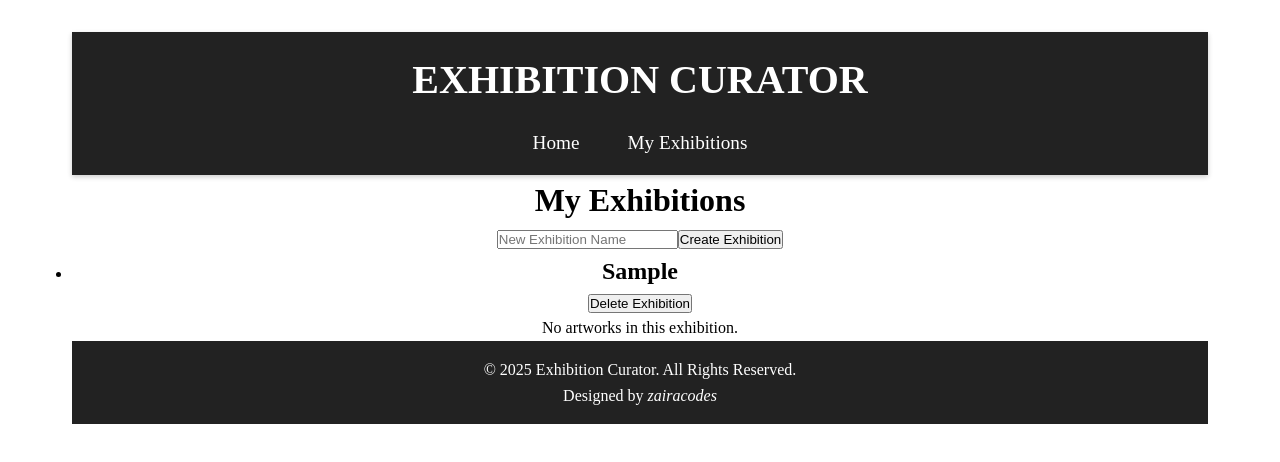
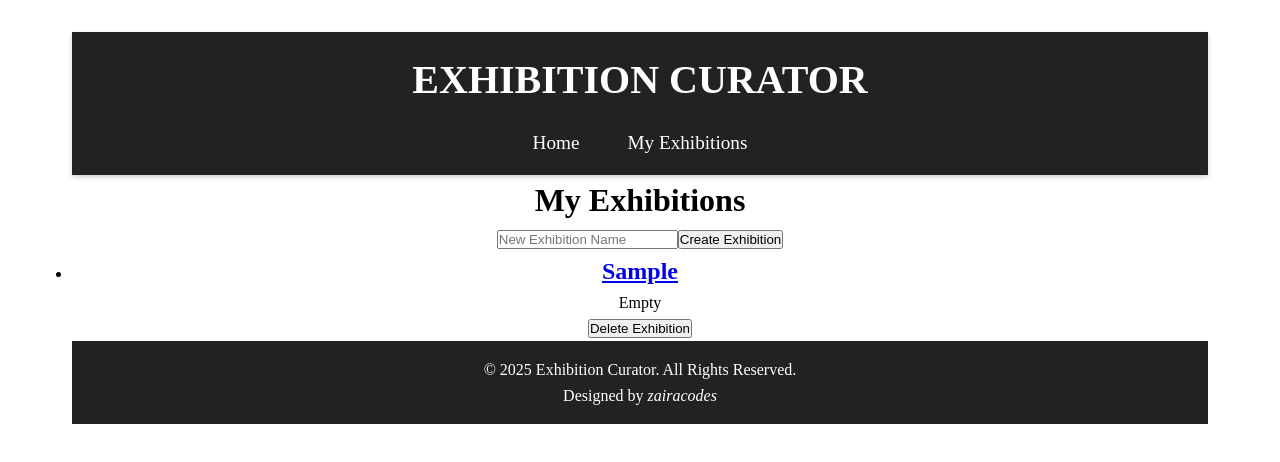
Before and after one commit to zairacodes/exhibition-curator, a React (Vite) app: page /myexhibitions in a window 1280 px wide. Both pictures are taken after typing "Sample" into the empty fields and a click on the button "Create Exhibition". Shown: the top 462 px of the page. Built offline with nearby package versions, Linux system fonts and the light colour scheme; what axios-rate-limit would draw is missing.

Commit message:
Update MyExhibitions component with improved exhibition list view, artwork count display and link to individual exhibition page

```diff
--- a/src/pages/MyExhibitions.jsx
+++ b/src/pages/MyExhibitions.jsx
@@ -50,22 +50,6 @@ const MyExhibitions = () => {
     localStorage.setItem("exhibitions", JSON.stringify(updatedExhibitions));
   };
 
-  const handleRemoveArtwork = (artworkId, exhibitionId) => {
-    const updatedExhibitions = exhibitions.map((exhibition) => {
-      if (exhibition.id === exhibitionId) {
-        return {
-          ...exhibition,
-          artworks: exhibition.artworks.filter(
-            (artwork) => artwork.id !== artworkId
-          ),
-        };
-      }
-      return exhibition;
-    });
-    setExhibitions(updatedExhibitions);
-    localStorage.setItem("exhibitions", JSON.stringify(updatedExhibitions));
-  };
-
   return (
     <div className="myexhibitions">
       <h1>My Exhibitions</h1>
@@ -86,39 +70,22 @@ const MyExhibitions = () => {
           <ul>
             {exhibitions.map((exhibition) => (
               <li key={exhibition.id} className="exhibition-item">
-                <h2>{exhibition.name}</h2>
+                <Link to={`/exhibition/${exhibition.id}`}>
+                  <h2>{exhibition.name}</h2>
+                </Link>
+                <p className="details">
+                  {exhibition.artworks.length > 0
+                    ? `${exhibition.artworks.length} artwork${
+                        exhibition.artworks.length > 1 ? "s" : ""
+                      }`
+                    : "Empty"}
+                </p>
                 <button
                   className="remove-exhibition"
                   onClick={() => handleRemoveExhibition(exhibition.id)}
                 >
                   Delete Exhibition
                 </button>
-                <ul>
-                  {exhibition.artworks.length === 0 ? (
-                    <p>No artworks in this exhibition.</p>
-                  ) : (
-                    exhibition.artworks.map((artwork) => (
-                      <li key={artwork.id} className="artwork-item">
-                        <Link to={`/artwork/${artwork.source}/${artwork.id}`}>
-                          <img src={artwork.image} alt={artwork.title} />
-                          <div className="details">
-                            <h2>{artwork.title}</h2>
-                            <p>{artwork.artist}</p>
-                            <p>{artwork.date}</p>
-                          </div>
-                        </Link>
-                        <button
-                          className="remove-btn"
-                          onClick={() =>
-                            handleRemoveArtwork(artwork.id, exhibition.id)
-                          }
-                        >
-                          Remove from Exhibition
-                        </button>
-                      </li>
-                    ))
-                  )}
-                </ul>
               </li>
             ))}
           </ul>
```
